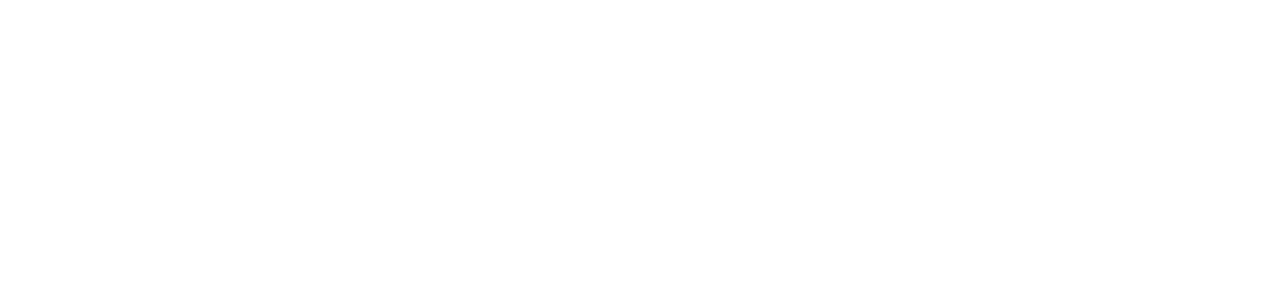
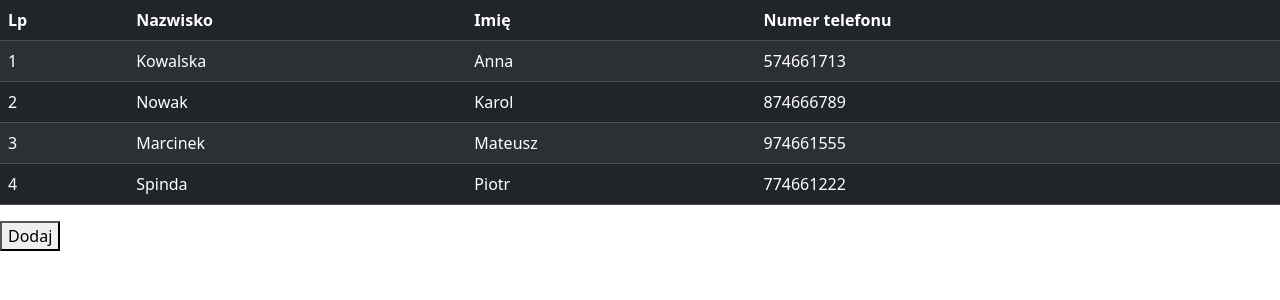
Before and after one commit to mati2003-code/Contacts-app, an Angular app: page / in a window 1280 px wide. Shown: the top 300 px of the page. Built offline with nearby package versions, Linux system fonts and the light colour scheme.

Commit message:
add module contacts & component contacts-list-component

```diff
--- a/src/app/app.component.html
+++ b/src/app/app.component.html
@@ -0,0 +1 @@
+<app-contacts-list></app-contacts-list>
--- a/src/app/app.module.ts
+++ b/src/app/app.module.ts
@@ -3,6 +3,7 @@
 
 import { AppRoutingModule } from './app-routing.module';
 import { AppComponent } from './app.component';
+import { ContactsModule } from './contacts/contacts.module';
 
 @NgModule({
   declarations: [
@@ -10,7 +11,8 @@
   ],
   imports: [
     BrowserModule,
-    AppRoutingModule
+    AppRoutingModule,
+    ContactsModule
   ],
   providers: [],
   bootstrap: [AppComponent]
--- /dev/null
+++ b/src/app/contacts/contacts-list/contacts-list.component.html
@@ -0,0 +1,19 @@
+<table class="table table-dark table-striped table-hover">
+    <thead>
+        <tr>
+            <th>Lp</th>
+            <th>Nazwisko</th>
+            <th>Imię</th>
+            <th>Numer telefonu</th>
+        </tr>
+    </thead>
+    <tbody>
+        <tr *ngFor="let contact of data; let i = index">
+            <td>{{ i + 1 }}</td>
+            <td>{{ contact.lastname }}</td>
+            <td>{{ contact.firstname }}</td>
+            <td>{{ contact.phoneNumber }}</td>
+        </tr>
+    </tbody>
+</table>
+<button>Dodaj</button>
--- /dev/null
+++ b/src/app/contacts/contacts-list/contacts-list.component.ts
@@ -0,0 +1,15 @@
+import { Component } from '@angular/core';
+
+@Component({
+  selector: 'app-contacts-list',
+  templateUrl: './contacts-list.component.html',
+  styleUrl: './contacts-list.component.scss'
+})
+export class ContactsListComponent {
+  data = [
+    {id: 1, firstname: 'Anna', lastname: 'Kowalska', phoneNumber: '574661713'},
+    {id: 2, firstname: 'Karol', lastname: 'Nowak', phoneNumber: '874666789'},
+    {id: 3, firstname: 'Mateusz', lastname: 'Marcinek', phoneNumber: '974661555'},
+    {id: 4, firstname: 'Piotr', lastname: 'Spinda', phoneNumber: '774661222'}
+  ]
+}
--- a/src/index.html
+++ b/src/index.html
@@ -6,6 +6,7 @@
   <base href="/">
   <meta name="viewport" content="width=device-width, initial-scale=1">
   <link rel="icon" type="image/x-icon" href="favicon.ico">
+  <link href="https://cdn.jsdelivr.net/npm/bootstrap@5.3.2/dist/css/bootstrap.min.css" rel="stylesheet" integrity="sha384-T3c6CoIi6uLrA9TneNEoa7RxnatzjcDSCmG1MXxSR1GAsXEV/Dwwykc2MPK8M2HN" crossorigin="anonymous">
 </head>
 <body>
   <app-root></app-root>
```
Also changed, not shown: src/app/contacts/contacts.module.ts (added, +18 -0 lines), src/app/contacts/contacts-list/contacts-list.component.scss (added).
